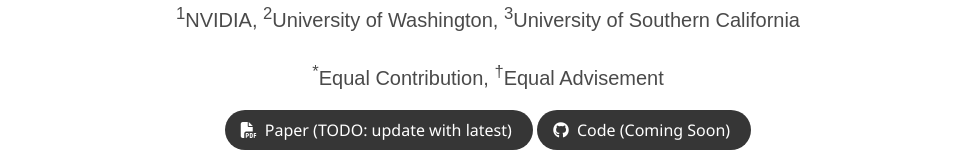
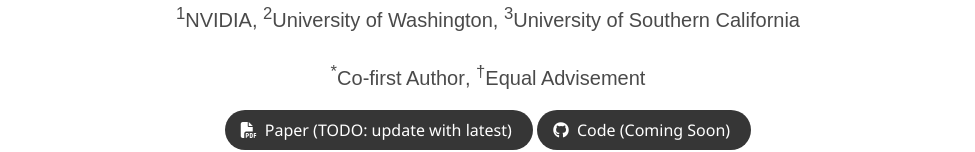
Before and after one commit to hamster-robot/hamster-robot.github.io, a plain HTML site: page index.html in a window 1280 px wide. Shown: the part 246-398 px from the top of the page, without its empty margins (152-1127 px from the left). Drawn offline with nearby package versions, Linux system fonts and the light colour scheme; some packages are replaced by stand-ins of ours; some icons are missing; a web font is replaced by a local one.

Commit message:
update paper with names in it

```diff
--- a/index.html
+++ b/index.html
@@ -131,7 +131,7 @@ href="https://cdn.jsdelivr.net/gh/jpswalsh/academicons@1/css/academicons.min.css
           </div>
           <br>
           <div class="is-size-5 publication-authors">
-              <span class="author-block"><sup>*</sup>Equal Contribution</span>,
+              <span class="author-block"><sup>*</sup>Co-first Author</span>,
               <span class="author-block"><sup>†</sup>Equal Advisement</span>
           </div>
 
```
